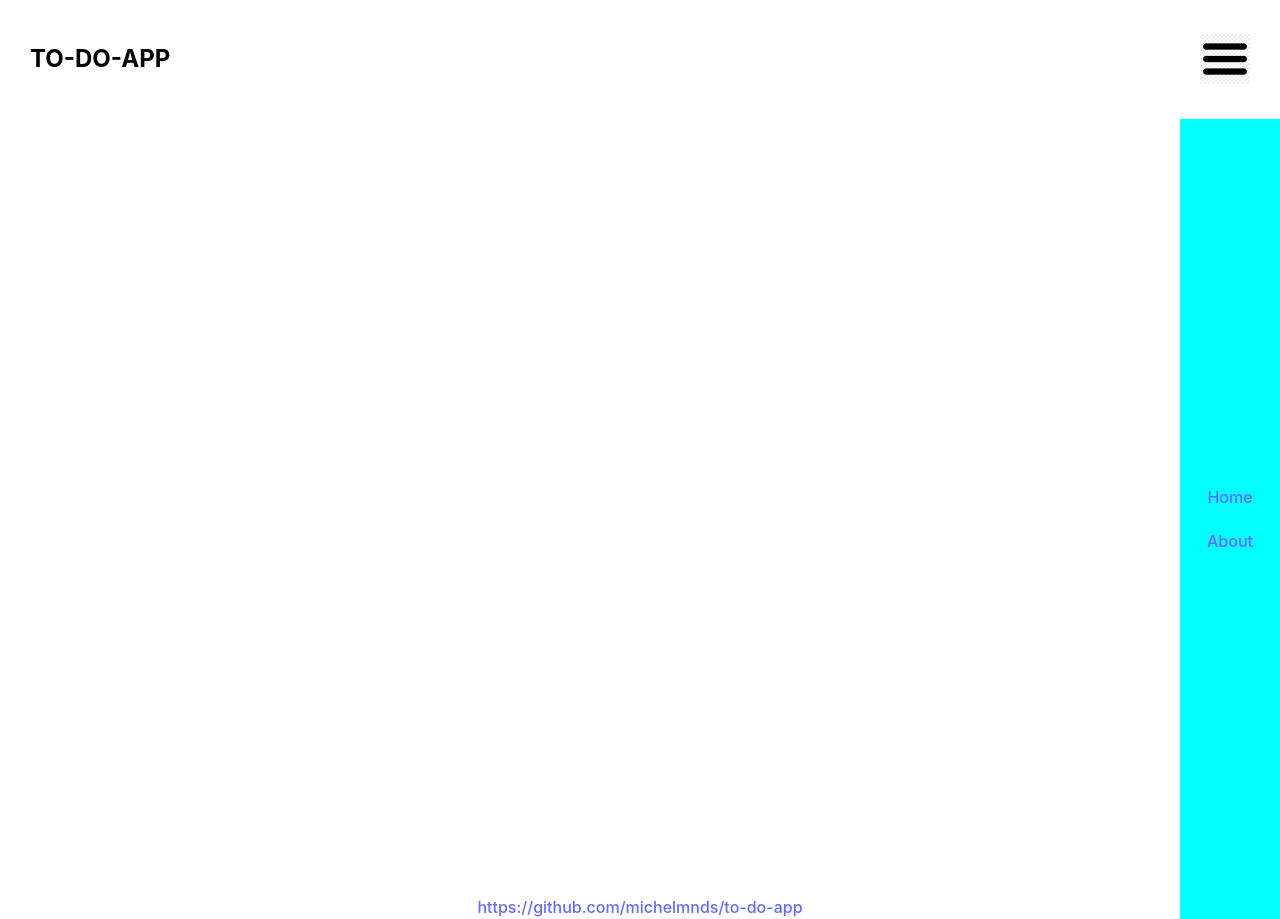
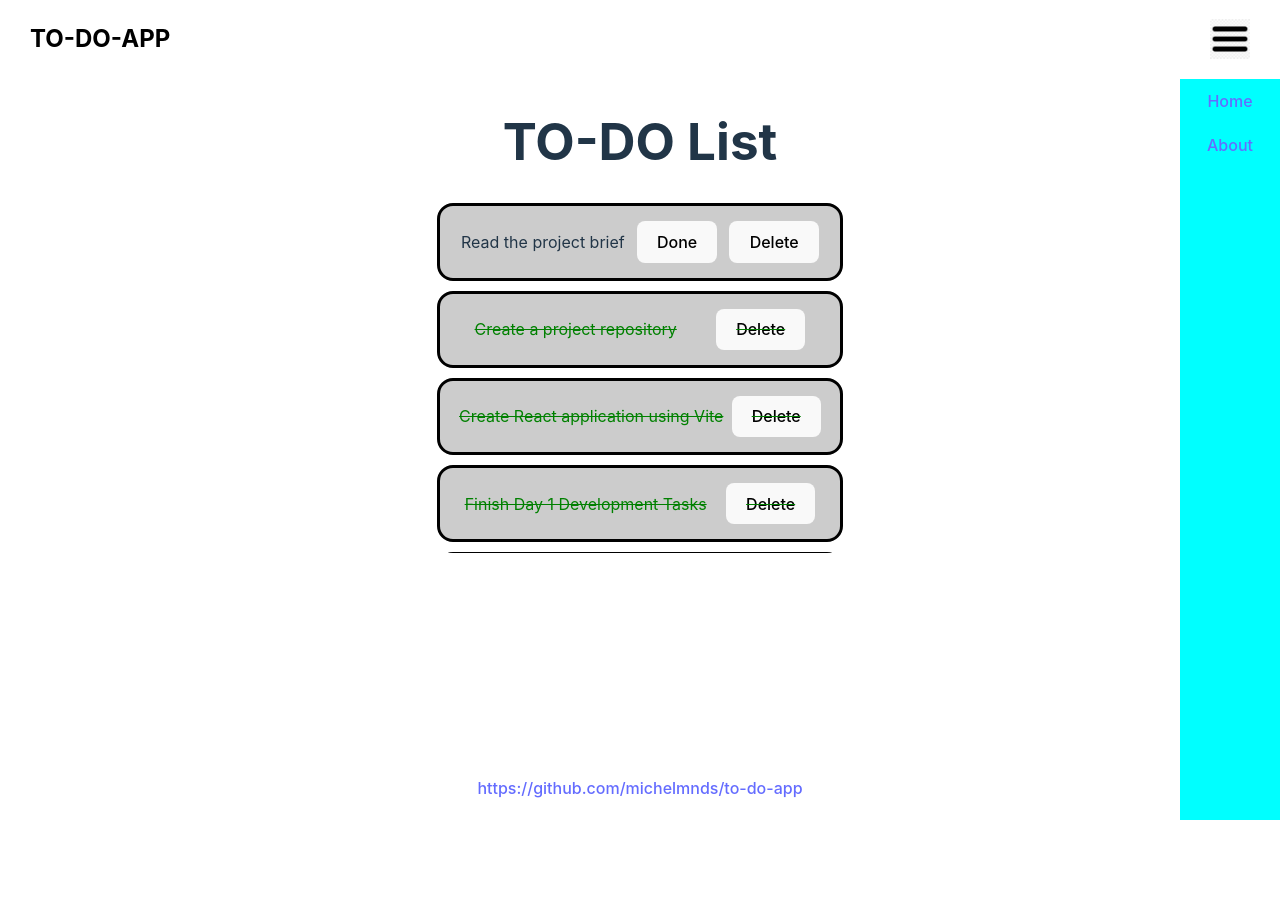
Before and after one commit to michelmnds/to-do-app, a React (Vite) app in the folder to-do-app/: page / in a window 1280 px wide. After the commit the page ends 820 px from the top, so only its background shows below. Built offline with nearby package versions, Linux system fonts and the light colour scheme.

Commit message:
feat: todolist created

```diff
--- /dev/null
+++ b/to-do-app/src/assets/data.json
@@ -0,0 +1,9 @@
+[
+    { "task": "Read the project brief", "completed": true},
+    { "task": "Create a project repository", "completed": false},
+    { "task": "Create React application using Vite", "completed": false},
+    { "task": "Finish Day 1 Development Tasks", "completed": false},
+    { "task": "Finish Day 1 Research Tasks", "completed": false},
+    { "task": "Finish Day 2 Development Tasks", "completed": false},
+    { "task": "Finish Day 2 Research Tasks", "completed": false}
+  ]
--- a/to-do-app/src/components/Footer/style.css
+++ b/to-do-app/src/components/Footer/style.css
@@ -1,7 +1,11 @@
 .link{
-    height: 100vh;
+    position: absolute;
 
     display: flex;
     align-items: flex-end;
     justify-content: center;
+
+    width: 100%;
+
+    bottom: 0
 }
--- a/to-do-app/src/components/Header/style.css
+++ b/to-do-app/src/components/Header/style.css
@@ -3,12 +3,12 @@
     align-items: center;
     justify-content: space-between;
 
-    padding: 30px 30px 30px 30px;
+    padding: 10px 30px 10px 30px;
 
     background-color: white;
 }
 .headerContainer img{
-    width: 50px;
+    width: 40px;
 }
 .headerContainer h1 {
     color: rgb(0, 0, 0);
--- a/to-do-app/src/components/Homepage/index.jsx
+++ b/to-do-app/src/components/Homepage/index.jsx
@@ -1,11 +1,13 @@
 import { Header } from "../Header";
 import { SideBar } from "../SideBar";
 import { Footer } from "../Footer";
+import { ToDoList } from "../ToDoList";
 
 export const HomePage = () => {
   return (
     <>
       <Header />
+      <ToDoList />
       <SideBar />
       <Footer />
     </>
--- a/to-do-app/src/components/SideBar/style.css
+++ b/to-do-app/src/components/SideBar/style.css
@@ -1,18 +1,21 @@
 .sideBarContainer{
     width: 100px;
-    height: 100vh;
+    height: 91.4vh;
 
     position: absolute;
     right: 0;
+    top: 78.5px;
 
     background-color: aqua;
 
     display: flex;
     flex-direction: column;
     align-items: center;
-    justify-content: center;
+    justify-content: flex-start;
 
     gap: 20px;
 
     color: black;
+
+    padding-top: 10px;
 }
--- /dev/null
+++ b/to-do-app/src/components/ToDoList/index.jsx
@@ -0,0 +1,30 @@
+import "./style.css";
+import data from "../../assets/data.json";
+
+export const ToDoList = () => {
+  return (
+    <div className="taskContainer">
+      <h1>TO-DO List</h1>
+      <ul className="taskUl">
+        {data.map((task) =>
+          task.completed ? (
+            <li className="task" key={task.task}>
+              {task.task}
+              <button className="doneBtn">Done</button>
+              <button className="deleteBtn">Delete</button>
+            </li>
+          ) : (
+            <li
+              className="task"
+              style={{ color: "green", textDecoration: "line-through" }}
+              key={task.task}
+            >
+              {task.task}
+              <button className="deleteBtn">Delete</button>
+            </li>
+          )
+        )}
+      </ul>
+    </div>
+  );
+};
--- /dev/null
+++ b/to-do-app/src/components/ToDoList/style.css
@@ -0,0 +1,42 @@
+.taskContainer{
+    display: flex;
+    flex-direction: column;
+
+    align-items: center;
+    justify-content: center;
+
+
+}
+.taskUl {
+    display: flex;
+    flex-direction: column;
+
+    align-items: center;
+
+    gap: 10px;
+
+    margin: 0;
+    padding: 0;
+
+    overflow-y: scroll;
+
+    height: 350px;
+}
+.task{
+    width: 370px;
+
+    padding: 15px;
+
+    border: 3px solid black;
+    border-radius: 16px;
+
+    background-color: rgba(0, 0, 0, 0.199);
+
+    text-decoration: none;
+    list-style: none;
+
+    display: flex;
+    align-items: center;
+    justify-content: space-around;
+
+}
```
